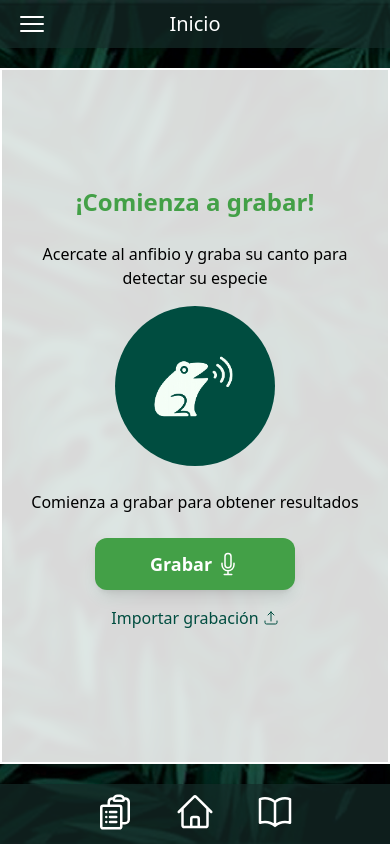
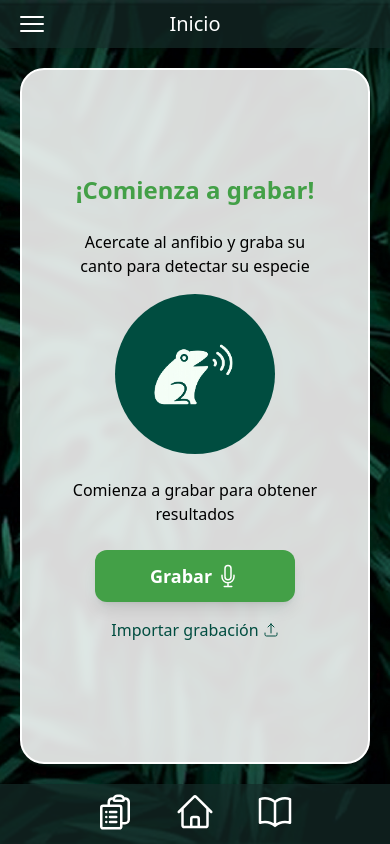
Before and after one commit to camiastrada/PhibIA-app, a React (Vite) app in the folder phibIA-app/frontend/: page / in a window 390 px wide. Built offline with nearby package versions, Linux system fonts and the light colour scheme.

Commit message:
home: -now files is null when the prediction is done -changes in the code structure

```diff
--- a/phibIA-app/frontend/src/pages/Home.tsx
+++ b/phibIA-app/frontend/src/pages/Home.tsx
@@ -1,4 +1,4 @@
-import { useState, useEffect, useRef } from "react";
+import { useState, useRef } from "react";
 import { Link } from "react-router-dom";
 
 import "../styles/App.css";
@@ -193,17 +193,19 @@ function Home() {
       setError("Error al conectar con el servidor");
     } finally {
       setListening(false);
-
+      setFile(null);
     }
   };
 
   return (
-    <div className="flex flex-col justify-center items-center md:min-h-4/5 w-screen md:w-4/5 bg-white/85 border-2 border-white backdrop-blur-xs md:rounded-3xl md:p-4 ">
-      <div className={isImport ? "absolute flex w-full h-full justify-center items-center z-10" : "hidden"}><Upload handleFileChange={handleFileChange} handleSubmit={handleSubmit} file={file}/></div>
+    <div className="flex flex-col justify-center items-center md:min-h-4/5 md:w-4/5 bg-white/85 border-2 border-white backdrop-blur-xs rounded-3xl p-4">
+      <div className={isImport ? "absolute flex w-full h-full justify-center items-center z-10" : "hidden"}>
+        <Upload handleFileChange={handleFileChange} handleSubmit={handleSubmit} setIsImport={setIsImport}/>
+      </div>
       <div id="content" className={isImport ? "blur-xl" : ""}>
         <TitleWithSubtitle
         title={hasPrediction ? specieName: "¡Comienza a grabar!"}
-        subtitle={hasPrediction ? "*resumen de la especie*" : "Acercate al anfibio y graba su canto para detectar su especie"}
+        subtitle={hasPrediction ? "*nombre comun*" : "Acercate al anfibio y graba su canto para detectar su especie"}
         />
 
         <ResultPanel listening={listening} prediction={hasPrediction} specie={specieNumber}/>
```
